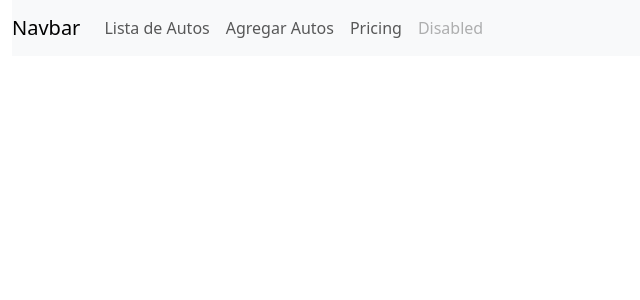
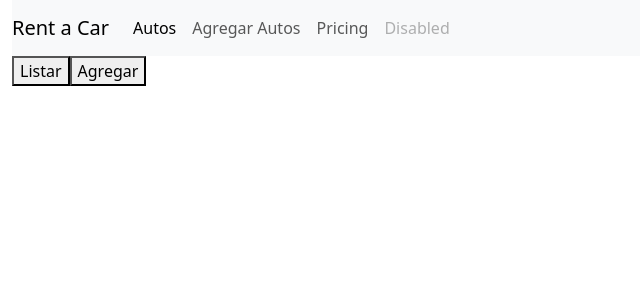
Before and after one commit to joaquinabbona/Rent-a-Car, an Angular app: page /car-manager in a window 1280 px wide. Before the commit this address led to /. Shown: the top 300 px of the page, without its empty margins (0-640 px from the left). Built offline with nearby package versions, Linux system fonts and the light colour scheme.

Commit message:
Agregando paginas de inicio u gestor de vehiculos

```diff
--- a/Back.json
+++ b/Back.json
@@ -350,7 +350,7 @@
       "lastName": "Unanue",
       "email": "juanunanue@gmail.com",
       "password": "pepito",
-      "phone": "2236015427",
+      "phone": "+5492236015427",
       "address": "Alvarado 1487",
       "dateOfBirth": "1999-12-28",
       "id": 3
--- a/src/app/app-routing.module.ts
+++ b/src/app/app-routing.module.ts
@@ -4,6 +4,7 @@ import { CarDetailsComponent } from './cars/car-details/car-details.component';
 import { AppComponent } from './app.component';
 import { ListCarsComponent} from './cars/list-cars/list-cars.component';
 import { AddCarsComponent } from './cars/add-cars/add-cars.component';
+import { CarManagerComponent } from './cars/car-manager/car-manager.component';
 
 
 
@@ -14,8 +15,9 @@ const routes: Routes = [
     path: 'clients',
     loadChildren: () => import('./clients/clients/clients.module').then(m => m.ClientsModule)
   },
-  { path: '', redirectTo: '/list-cars', pathMatch: 'full' },
-  { path:'add-cars' , component: AddCarsComponent}
+  { path: '', redirectTo: '/car-manager', pathMatch: 'full' },
+  { path:'add-cars' , component: AddCarsComponent},
+  {path: 'car-manager', component: CarManagerComponent}
 ];
 
 @NgModule({
--- a/src/app/app.component.html
+++ b/src/app/app.component.html
@@ -1,6 +1,6 @@
 <div class="container-fluid">
   <nav class="navbar navbar-expand-lg navbar-light bg-light">
-    <a class="navbar-brand" routerLink="/">Navbar</a>
+    <a class="navbar-brand" routerLink="/">Rent a Car</a>
 
     <button class="navbar-toggler" type="button" data-toggle="collapse" data-target="#navbarNav">
       <span class="navbar-toggler-icon"></span>
@@ -9,7 +9,7 @@
     <div class="collapse navbar-collapse" id="navbarNav">
       <ul class="navbar-nav">
         <li class="nav-item">
-          <a class="nav-link" routerLink="/list-cars" routerLinkActive="active">Lista de Autos</a>
+          <a class="nav-link" routerLink="/car-manager" routerLinkActive="active">Autos</a>
         </li>
         <li class="nav-item">
           <a class="nav-link" routerLink="/add-cars" routerLinkActive="active">Agregar Autos</a>
--- /dev/null
+++ b/src/app/cars/car-manager/car-manager.component.html
@@ -0,0 +1,4 @@
+<div class="nav-container">
+    <button [routerLink]="['/list-cars']">Listar</button>
+    <button [routerLink]="['/add-cars']">Agregar</button>
+  </div>
--- a/src/app/cars/cars.module.ts
+++ b/src/app/cars/cars.module.ts
@@ -5,19 +5,21 @@ import { RouterModule } from '@angular/router';
 import { AddCarsComponent } from './add-cars/add-cars.component';
 import { CarDetailsComponent } from './car-details/car-details.component';
 import { ListCarsComponent } from './list-cars/list-cars.component';
+import { CarManagerComponent } from './car-manager/car-manager.component';
 
 @NgModule({
   declarations: [
     AddCarsComponent,
     ListCarsComponent,
-    CarDetailsComponent
+    CarDetailsComponent,
+    CarManagerComponent
   ],
   imports: [
     CommonModule,
-    FormsModule,    // Para ngModel
-    RouterModule    // Para routerLink
+    FormsModule,
+    RouterModule
   ],
-  exports: [        // Exporta los componentes si necesitas usarlos fuera de este módulo
+  exports: [
     AddCarsComponent,
     ListCarsComponent,
     CarDetailsComponent
--- /dev/null
+++ b/src/app/home/home/home.component.html
@@ -0,0 +1 @@
+<p>home works!</p>
```
Also changed, not shown: src/app/cars/car-manager/car-manager.component.ts (added, +10 -0 lines), src/app/home/home.module.ts (added, +15 -0 lines), src/app/home/home/home.component.ts (added, +10 -0 lines), src/app/cars/car-manager/car-manager.component.css (added), src/app/home/home/home.component.css (added), 2 other files (tests, documents, lock files or other folders).
